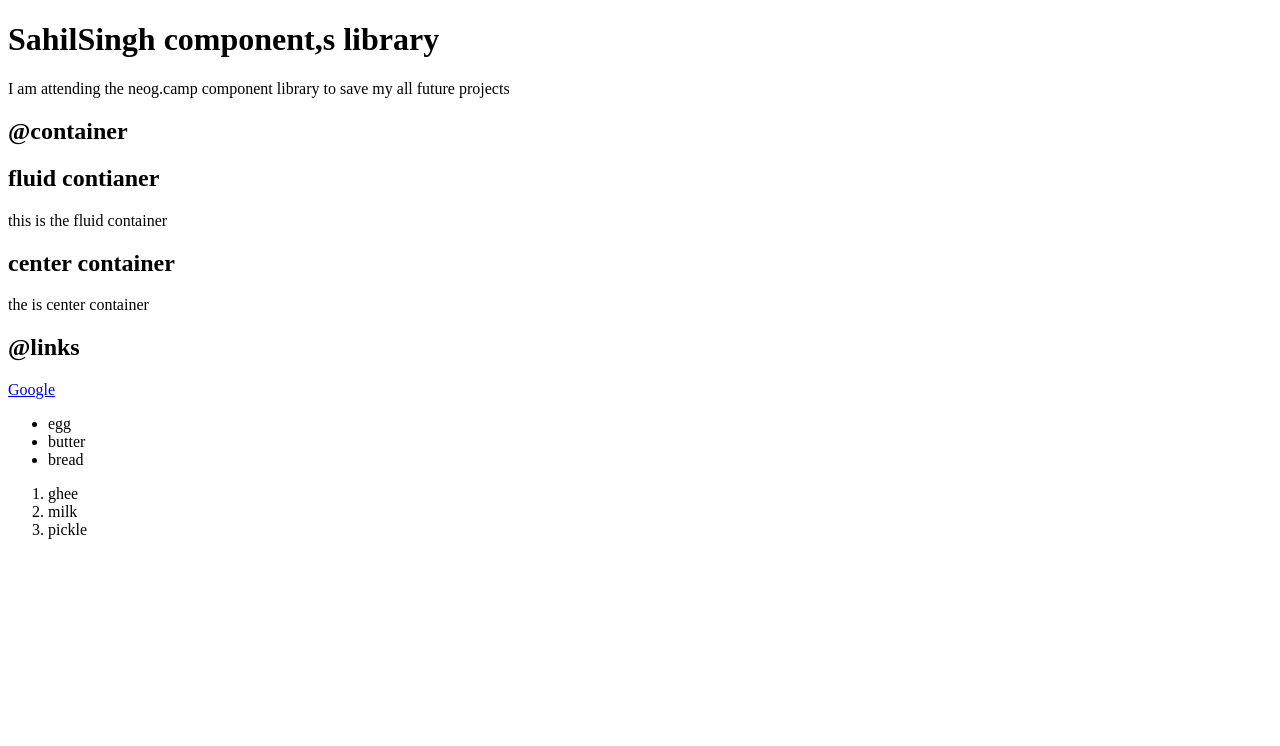
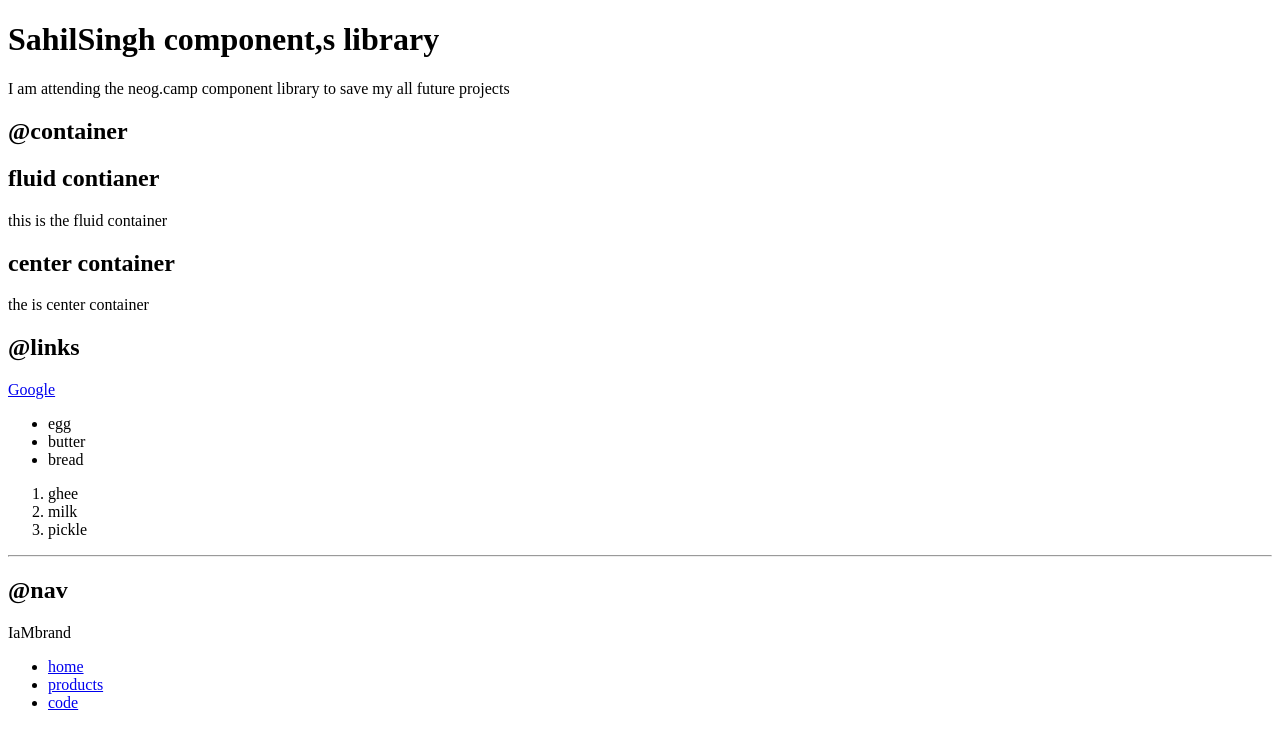
Before and after one commit to sahilsingh068/neogcamp-lesson-3-live, a plain HTML site: page index.html in a window 1280 px wide. Drawn offline with Linux system fonts and the light colour scheme.

Commit message:
initial commit

```diff
--- a/index.html
+++ b/index.html
@@ -26,5 +26,19 @@
         <li>milk</li>
         <li>pickle</li>
     </ol>
+    <hr>
+    <h2>@nav</h2>
+    <div>IaMbrand</div>
+    <ul>
+        <li>
+            <a href="/">home</a>
+        </li>
+        <li>
+            <a href="/">products</a>
+        </li>
+        <li>
+            <a href="/">code</a>
+        </li>
+    </ul>
 </body>
 </html>
```
